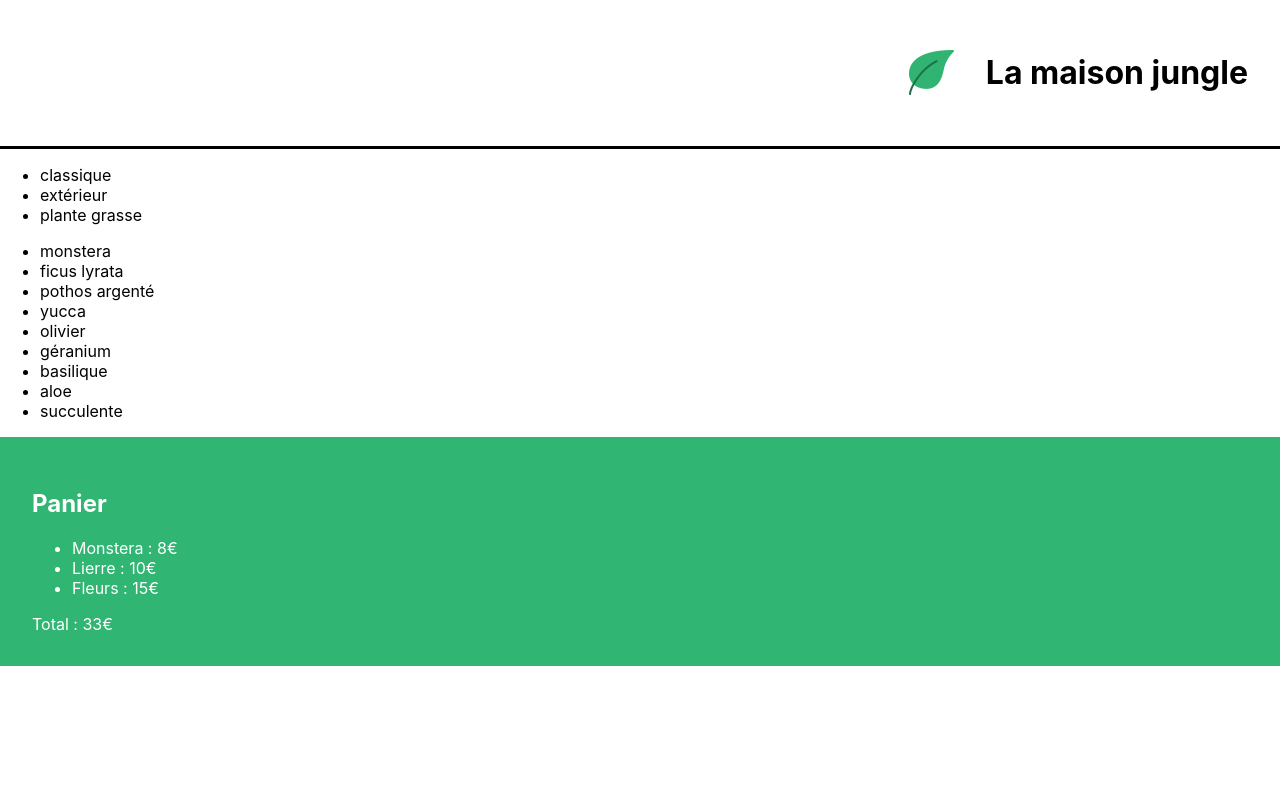
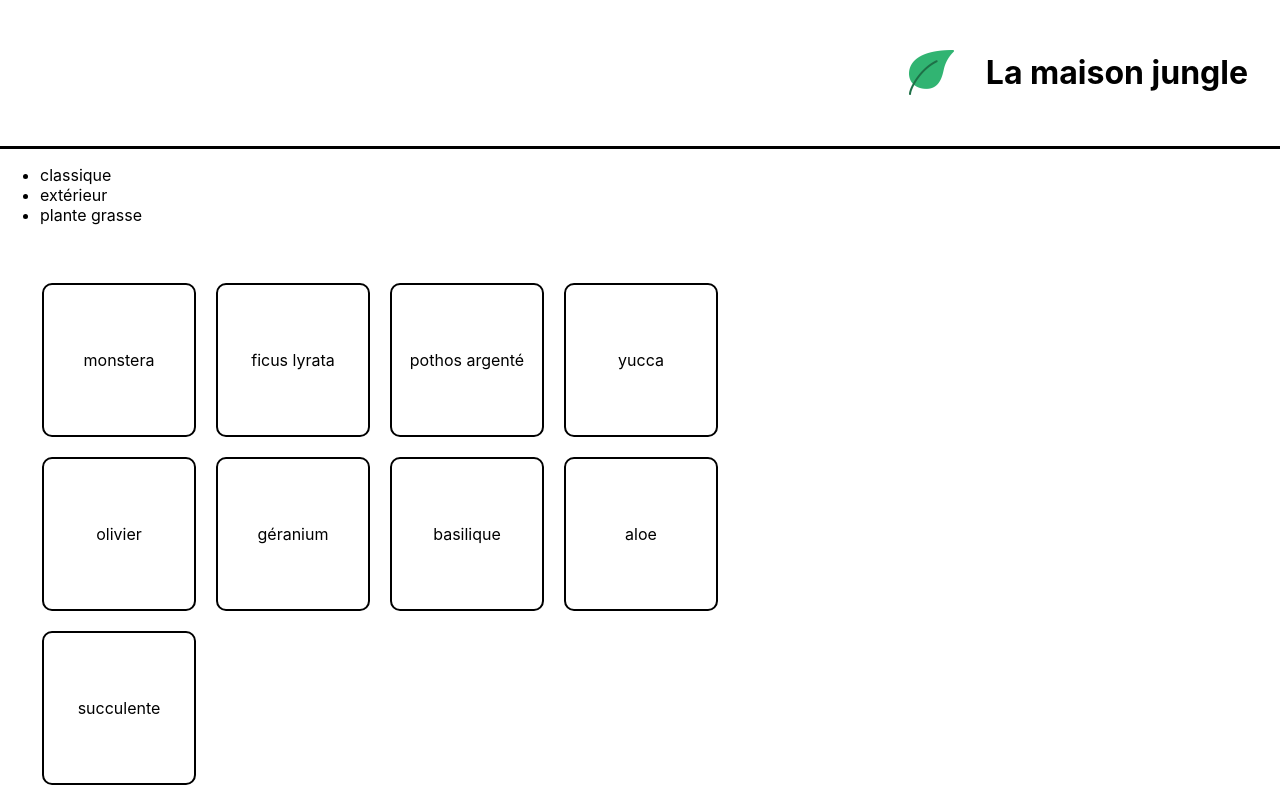
Before and after one commit to jpthibault20/la-maison-jungle, a React (Create React App) app: page / in a window 1280 px wide. Shown: the top 800 px of the page. Built offline with nearby package versions, Linux system fonts and the light colour scheme.

Commit message:
in progresse

```diff
--- a/src/components/ShoppingList.js
+++ b/src/components/ShoppingList.js
@@ -1,27 +1,23 @@
 import { plantList } from '../datas/plantList'
+import '../styles/ShoppingList.css'
 
 function ShoppingList() {
+	const categories = plantList.reduce((acc, plant) => acc.includes(plant.category) ? acc : acc.concat(plant.category),[]
+	)
 
-    const category = plantList.reduce((acc, valCourant) => acc.includes(valCourant.category) ? acc : acc.concat(valCourant.category), [])
 	return (
 		<div>
 			<ul>
-            {
-                category.map((cat) => (
-                    <li key={`${cat}`}>
-                        {cat}
-                    </li>
-                ))
-            }
+				{categories.map((cat) => (
+					<li key={cat}>{cat}</li>
+				))}
 			</ul>
-        <ul>
-            {
-                plantList.map((plant, i) => (
-                    <li key={`${plant.name}-${i}`}>
+			<ul className='lmj-plant-list'>
+				{plantList.map((plant) => (
+					<li key={plant.id} className='lmj-plant-item'>
 						{plant.name}
 					</li>
-                ))
-            }
+				))}
 			</ul>
 		</div>
 	)
--- a/src/datas/plantList.js
+++ b/src/datas/plantList.js
@@ -12,7 +12,8 @@
 	{
 		name: 'pothos argenté',
 		category: 'classique',
-		id: '3sd'
+		id: '3sd',
+		isSpecialOffer: true
 	},
 	{
 		name: 'yucca',
@@ -32,12 +33,14 @@
 	{
 		name: 'basilique',
 		category: 'extérieur',
-		id: '7ie'
+		id: '7ie',
+		isSpecialOffer: true
 	},
 	{
 		name: 'aloe',
 		category: 'plante grasse',
-		id: '8fp'
+		id: '8fp',
+		isSpecialOffer: true
 	},
 	{
 		name: 'succulente',
--- /dev/null
+++ b/src/styles/ShoppingList.css
@@ -0,0 +1,30 @@
+.lmj-plant-list {
+	list-style-type: none;
+	padding: 32px;
+	display: flex;
+	flex-wrap: wrap;
+	max-width: 800px;
+}
+
+.lmj-plant-item {
+	border: solid 2px black;
+	border-radius: 10px;
+	height: 150px;
+	width: 150px;
+	margin: 10px;
+	display: flex;
+	align-items: center;
+	justify-content: center;
+	flex-direction: column;
+	position: relative;
+}
+
+.lmj-sales {
+	position: absolute;
+	right: 0px;
+	top: 10px;
+	font-weight: 500;
+	color: white;
+	padding: 5px 10px;
+	background-color: #31b572;
+}
```
Also changed, not shown: 1 other file (tests, documents, lock files or other folders). Lines whose indentation alone changed are shown as unchanged.
